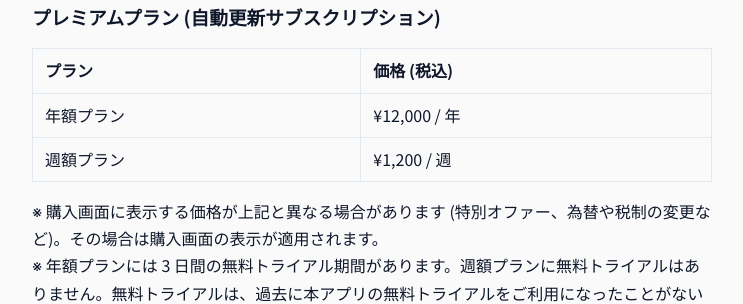
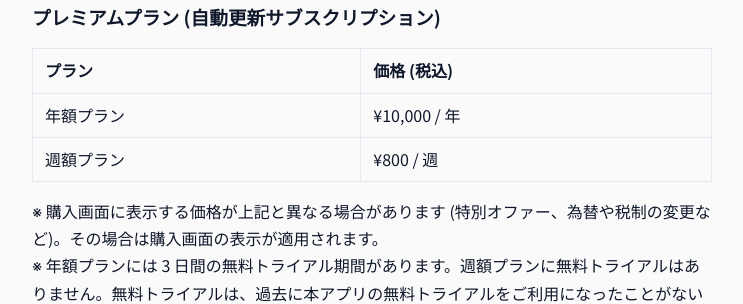
Before and after one commit to hecuhecu/hecuhecu.github.io, a Jekyll site: the page built from apps/talkerz/tokushoho.md, in a window 1280 px wide and 900 px high, scrolled down 602 px. Shown: the part 157-461 px from the top of the window, without its empty margins (268-1011 px from the left). Built offline with Jekyll 4.4.1, drawn with Linux system fonts in a browser that asks for light colours.

Commit message:
Talkerz: 日本の価格改定 (年額 ¥10,000・週額 ¥800・11/20 から) を規約と特商法に反映
Co-Authored-By: Claude Opus 5.5 <noreply@anthropic.com>

```diff
--- a/apps/talkerz/tokushoho.md
+++ b/apps/talkerz/tokushoho.md
@@ -35,8 +35,8 @@ App Store および Google Play の本アプリ「Talkerz」配信ページ
 
 | プラン | 価格 (税込) |
 | --- | --- |
-| 年額プラン | ¥12,000 / 年 |
-| 週額プラン | ¥1,200 / 週 |
+| 年額プラン | ¥10,000 / 年 |
+| 週額プラン | ¥800 / 週 |
 
 ※ 購入画面に表示する価格が上記と異なる場合があります (特別オファー、為替や税制の変更など)。その場合は購入画面の表示が適用されます。
 
```
Also changed, not shown: apps/talkerz/terms.md (+2 -2 lines).
